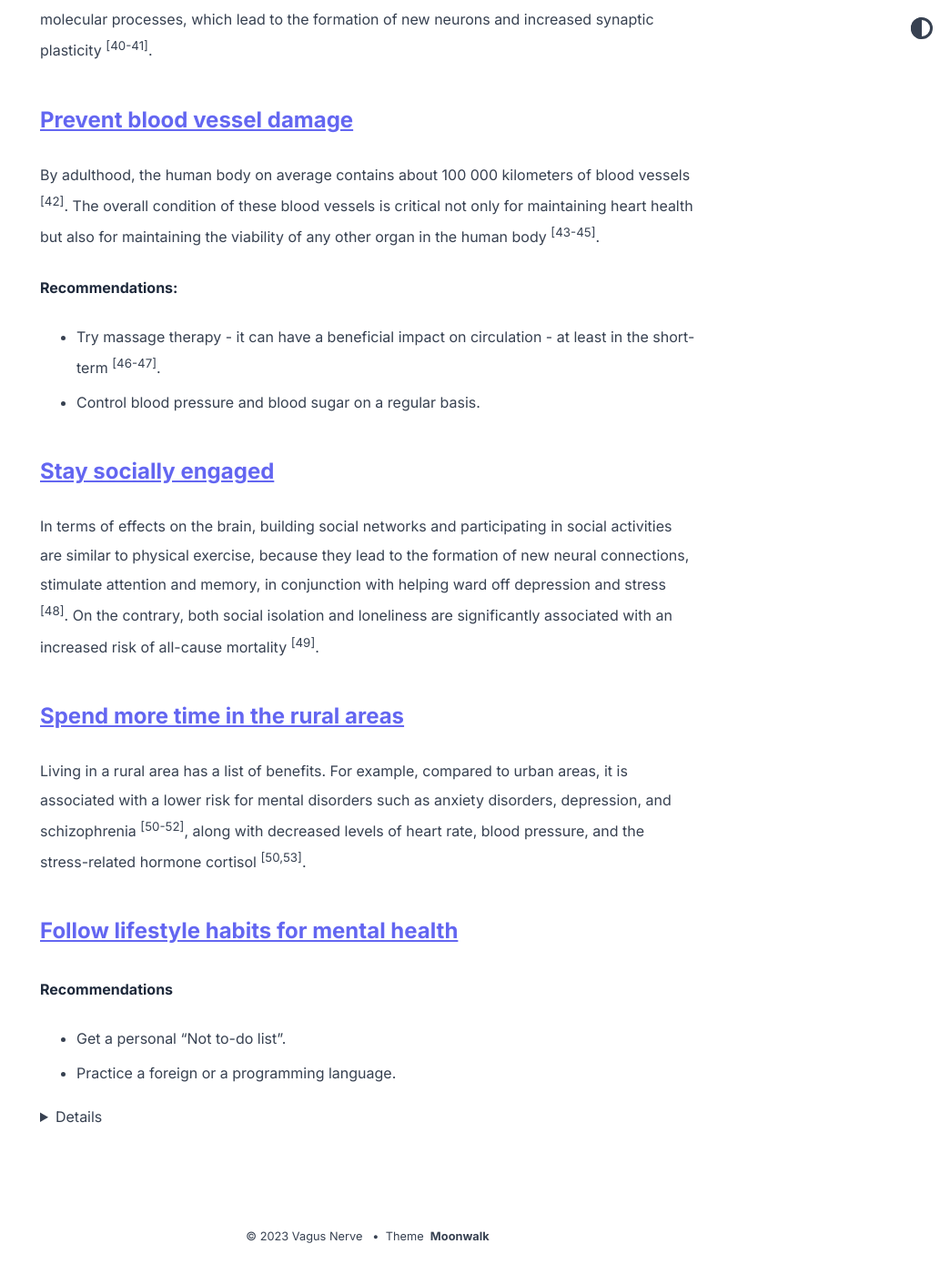
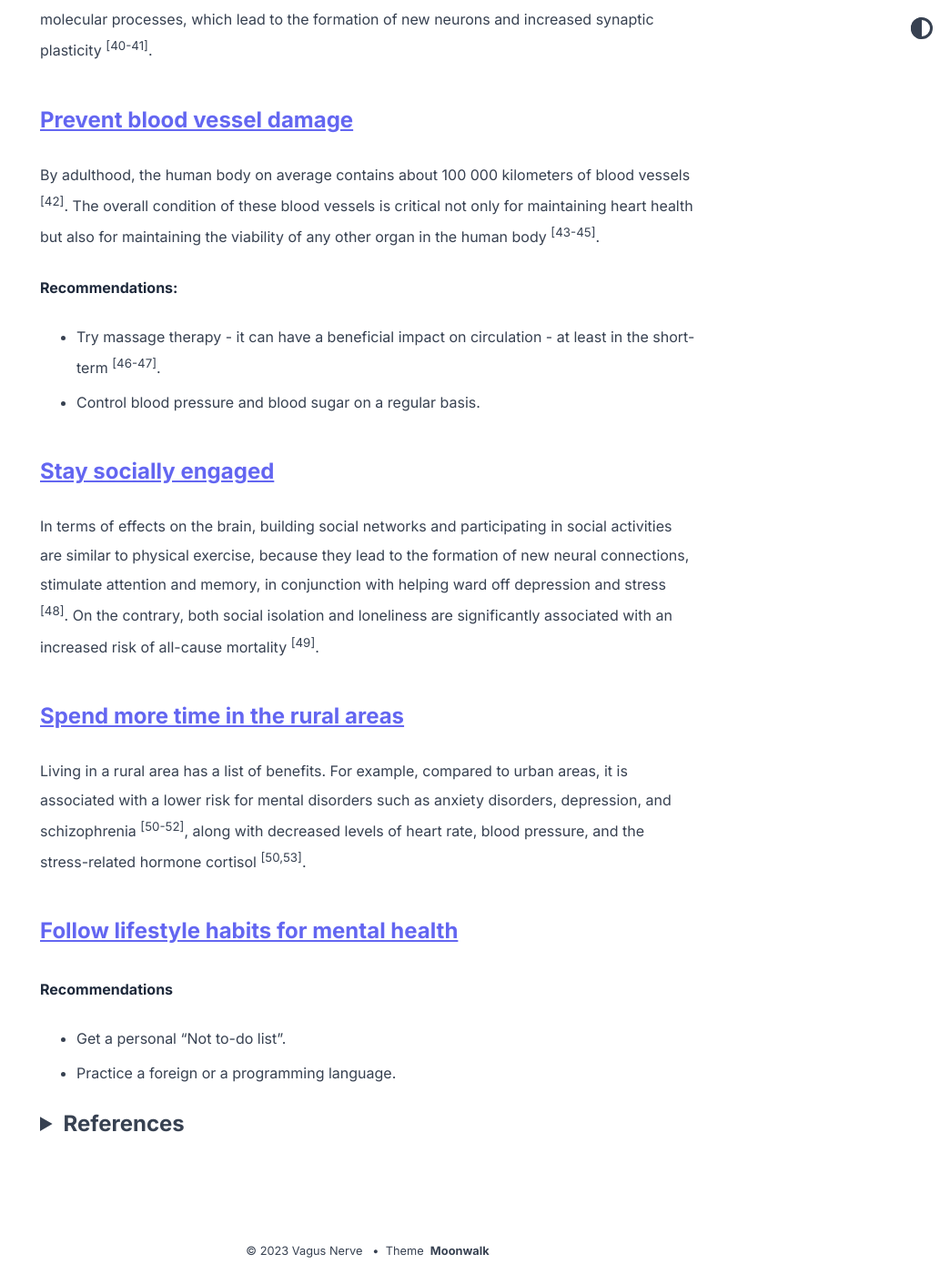
Before and after one commit to abhinavs/moonwalk, a Jekyll site: the page built from _posts/2023-07-19-brain-health.md, in a window 1280 px wide and 1400 px high, scrolled down 2908 px. Shown: the whole window at 91% size, without its empty margins (236-1280 px from the left). Built offline with Jekyll 4.4.1, drawn with Linux system fonts in a browser that asks for light colours; some of the changed text lies outside the part shown.

Commit message:
Update 2023-07-19-brain-health.md

```diff
--- a/_posts/2023-07-19-brain-health.md
+++ b/_posts/2023-07-19-brain-health.md
@@ -73,7 +73,7 @@ Living in a rural area has a list of benefits. For example, compared to urban ar
 -   Practice a foreign or a programming language.
 
 <details>
-  <summary style="font-size:24px";font-weight:bold" References></summary>
+  <summary style="font-size:24px;font-weight:800"> References </summary>
 
 
   1.  Wang Y, Pan Y, Li H. What is brain health and why is it important? BMJ 2020; 371 :m3683 doi:10.1136/bmj.m3683
```
